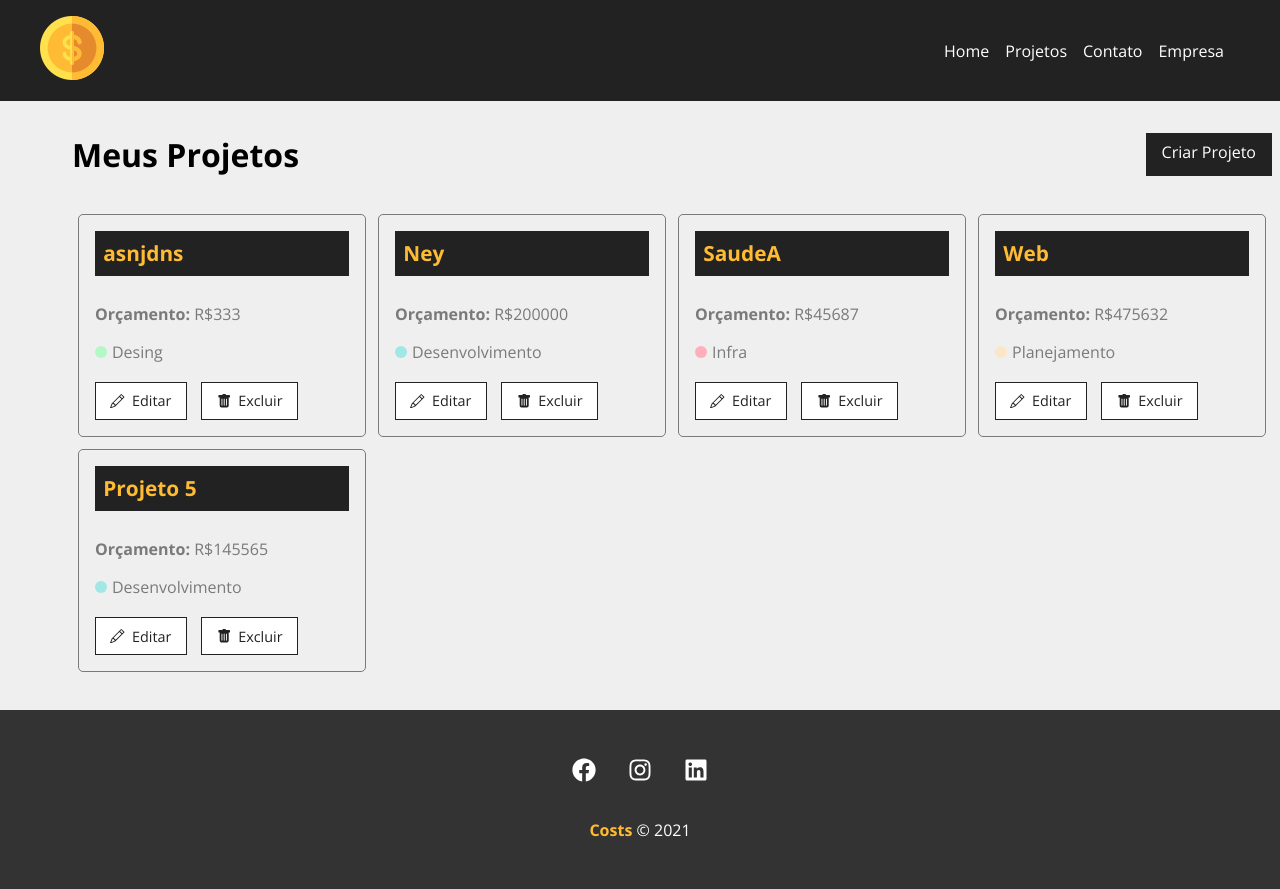
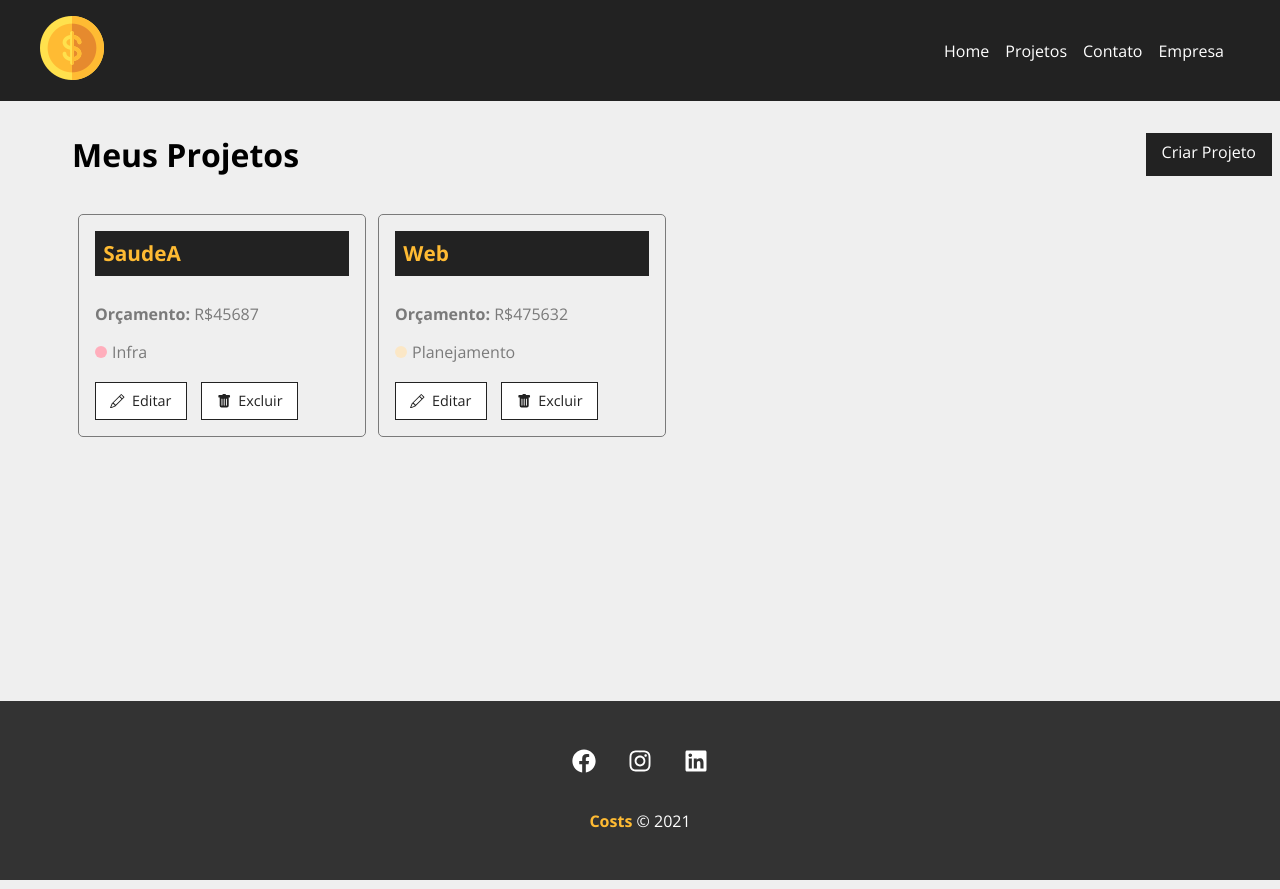
Before and after one commit to aSTRonuun/Coust-Project-React, a React (Create React App) app in the folder costs/: page /Projects in a window 1280 px wide. Shown: the top 889 px of the page. Built offline with nearby package versions, Linux system fonts and the light colour scheme; data requests are answered from the project's data file.

Commit message:
recusos backend delete adicionados

```diff
--- a/costs/db.json
+++ b/costs/db.json
@@ -1,27 +1,5 @@
 {
   "projects": [
-    {
-      "name": "asnjdns",
-      "budget": "333",
-      "category": {
-        "id": "3",
-        "name": "Desing"
-      },
-      "cost": 0,
-      "services": [],
-      "id": 1
-    },
-    {
-      "name": "Ney",
-      "budget": "200000",
-      "category": {
-        "id": "2",
-        "name": "Desenvolvimento"
-      },
-      "cost": 0,
-      "services": [],
-      "id": 2
-    },
     {
       "name": "SaudeA",
       "budget": "45687",
@@ -43,17 +21,6 @@
       "cost": 0,
       "services": [],
       "id": 4
-    },
-    {
-      "name": "Projeto 5",
-      "budget": "145565",
-      "category": {
-        "id": "2",
-        "name": "Desenvolvimento"
-      },
-      "cost": 0,
-      "services": [],
-      "id": 5
     }
   ],
   "categories": [
--- /dev/null
+++ b/costs/src/components/layout/Loading.js
@@ -0,0 +1,15 @@
+import loading from '../../img/loading.svg'
+import styles from './Loading.module.css'
+
+function Loading() {
+
+    return (
+        <div className={styles.loader_container}>
+            <img className={styles.loader} src={loading} alt="Loading"/>
+        </div>
+    )
+
+
+}
+
+export default Loading
--- /dev/null
+++ b/costs/src/components/layout/Loading.module.css
@@ -0,0 +1,11 @@
+.loader_container {
+    width: 100%;
+    height: 100%;
+    display: flex;
+    justify-content: center;
+    align-items: center;
+}
+
+.loader {
+    width: 50px;
+}
--- a/costs/src/components/pages/Contact.js
+++ b/costs/src/components/pages/Contact.js
@@ -1,5 +1,12 @@
+import Loading from "../layout/Loading"
+
 function Contact() {
-    return <h1>Contact</h1>
+    return (
+        <div>
+            <h1>Contact</h1>
+        <Loading/>
+        </div>
+    )
 }
 
 export default Contact
--- a/costs/src/components/pages/Projects.js
+++ b/costs/src/components/pages/Projects.js
@@ -3,6 +3,7 @@
 
 import Container from "../layout/Container";
 import LinkButton from "../layout/LinkButton";
+import Loading from "../layout/Loading";
 import Message from "../layout/Message"
 import ProjectCard from "../project/ProjectCard";
 
@@ -11,6 +12,8 @@
 function Projects() {
 
     const [projects, setProjects] = useState([]);
+    const [removeLoading, seetRemoveLoading] = useState(false);
+    const [projectMessage, setProjectMessage] = useState('')
 
     const location = useLocation();
     let message = ''
@@ -19,6 +22,7 @@
     }
 
     useEffect(() => {
+        setTimeout(() => {
             fetch('http://localhost:5000/projects', {
                 method: 'GET',
                 headers: {
@@ -29,10 +33,24 @@
             .then((data) => {
                 console.log(data);
                 setProjects(data);
+                seetRemoveLoading(true);
             }).catch((err) => console.log(err))
+        }, 500);
     }, [])
 
-    console.log(projects.length + 1);
+    function removeProject(id) {
+        fetch(`http://localhost:5000/projects/${id}`, {
+            method: 'DELETE',
+            headers: {
+                'Content-Type': 'aplication/json'
+            },
+        })
+        .then(resp => resp.json())
+        .then(data => {
+            setProjects(projects.filter((project) => project.id !== id))
+            setProjectMessage('Projeto removido com sucesso!')
+        }).catch(err => console.log(err))
+    }
 
     return (
         <div className={styles.project_container}>
@@ -42,6 +60,7 @@
             </div>
 
             {message && <Message type="sucess" msg={message} />}
+            {projectMessage && <Message type="sucess" msg={projectMessage} />}
             <Container customClass="start">
                 {projects.length > 0 &&
                     projects.map((project) => (
@@ -51,10 +70,14 @@
                             budget={project.budget}
                             category={project.category.name}
                             key={project.id}
+                            handleRemove={removeProject}
                         />
                     ))
                 }
-
+                {!removeLoading && <Loading/>}
+                {removeLoading && projects.length === 0 && (
+                    <p>Não há projetos cadastrados!</p>
+                )}
             </Container>
 
 
--- a/costs/src/components/project/ProjectCard.js
+++ b/costs/src/components/project/ProjectCard.js
@@ -4,6 +4,12 @@
 import { Link } from 'react-router-dom'
 
 function ProjectCard({id, name, budget, category, handleRemove}) {
+
+    const remove = (e) => {
+        e.preventDefault();
+        handleRemove(id);
+    }
+
     return(
         <div className={styles.project_card}>
             <h4>{name}</h4>
@@ -17,7 +23,7 @@
                 <Link to="/">
                     <BsPencil/> Editar
                 </Link>
-                <button>
+                <button onClick={remove}>
                     <BsFillTrashFill/> Excluir
                 </button>
             </div>
```
Also changed, not shown: costs/src/img/loading.svg. Lines whose indentation alone changed are shown as unchanged.
